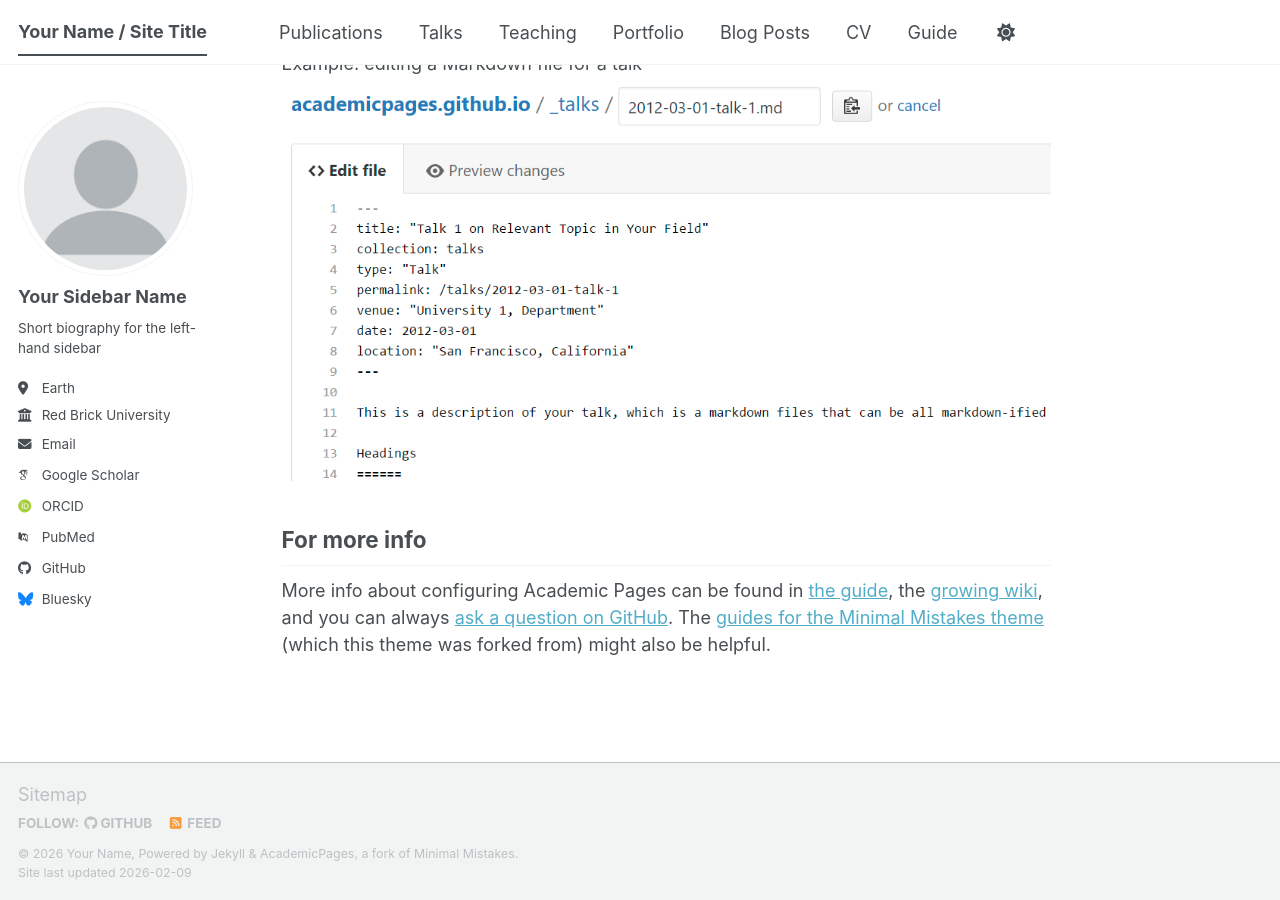
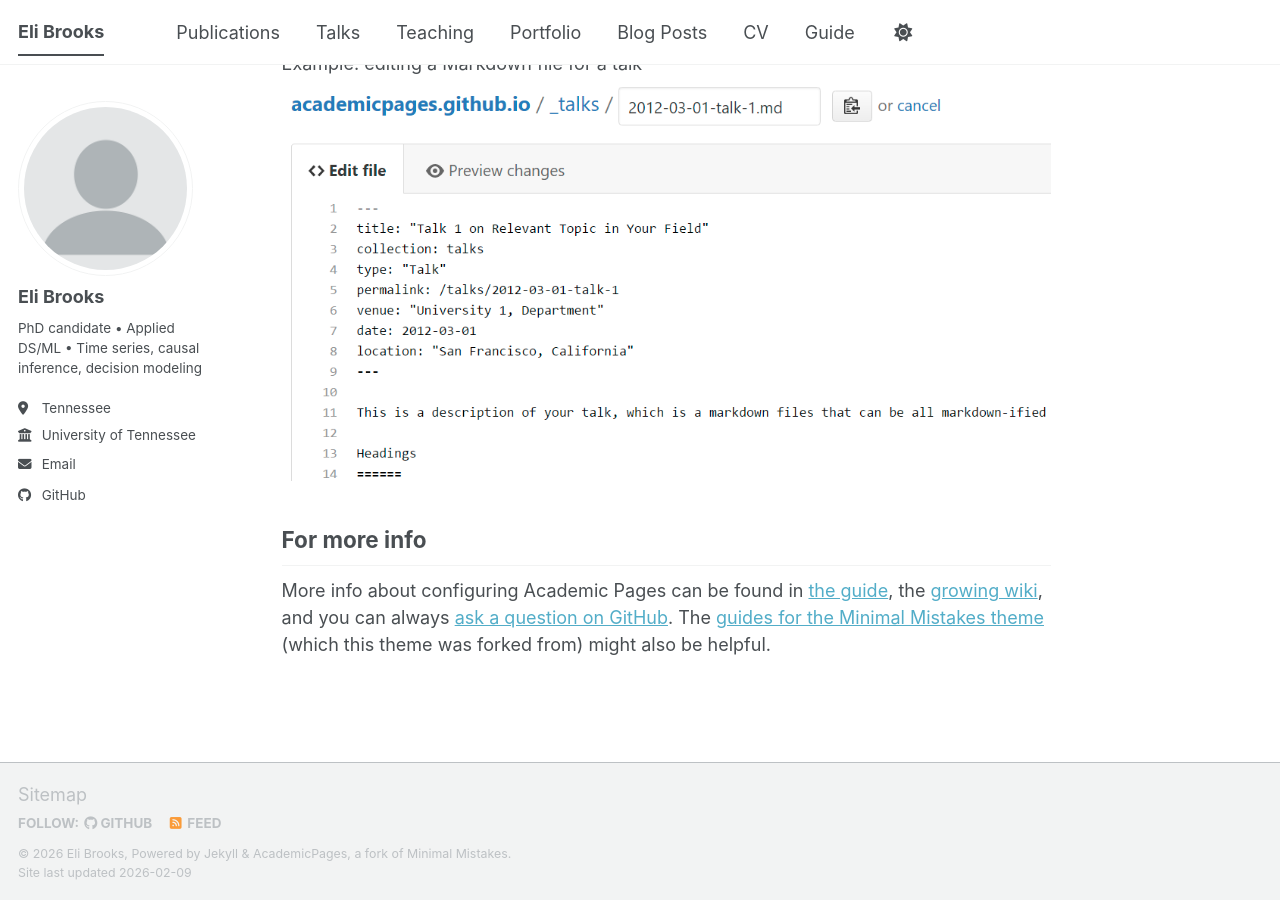
Before and after one commit to ebrook27/ebrook27.github.io, a Jekyll site: the page built from _pages/about.md, in a window 1280 px wide and 900 px high, scrolled down 2720 px. Built offline with Jekyll 4.4.1, drawn with Linux system fonts in a browser that asks for light colours; some web fonts are replaced; a script bundle is joined from its source files by our own code; library files that are not in the unit come from our copies.

Commit message:
Modify site configuration for personal details
Updated personal information and site settings.

```diff
--- a/_config.yml
+++ b/_config.yml
@@ -9,14 +9,14 @@
 # Basic Site Settings
 locale                   : "en-US"
 site_theme               : "default" # The available themes options are "default", "air", "sunrise", "mint", "dirt" and "contrast"
-title                    : "Your Name / Site Title"
+title                    : "Eli Brooks"
 title_separator          : "-"
-name                     : &name "Your Name"
-description              : &description "Your Name's academic portfolio"   # Update this with a general description of your site, this is the default if not overridden by a page
-url                      : https://academicpages.github.io # The base hostname & protocol for your site e.g. "https://[your GitHub username].github.io",
+name                     : &name "Eli Brooks"
+description              : &description "Applied Data Science & Machine Learning"   # Update this with a general description of your site, this is the default if not overridden by a page
+url                      : https://ebrook27.github.io # The base hostname & protocol for your site e.g. "https://[your GitHub username].github.io",
                                                            # or if you already have some other page hosted on Github then use "https://[your GitHub username].github.io/[Your Repo Name]"
 baseurl                  : "" # the subpath of your site, e.g. "/blog"
-repository               : "academicpages/academicpages.github.io"
+repository               : "ebrook27/ebrook27.github.io"
 
 # Site Author - The following control what appear as part of the author content on the side bar.
 #               If a field is blank the icon and link will not appear, otherwise it will be shown.
@@ -24,24 +24,24 @@ repository               : "academicpages/academicpages.github.io"
 author:
   # Biographic information
   avatar           : "profile.png"
-  name             : "Your Sidebar Name"
+  name             : "Eli Brooks"
   pronouns         : # example: "she/her"
-  bio              : "Short biography for the left-hand sidebar"
-  location         : "Earth"
-  employer         : "Red Brick University"
+  bio              : "PhD candidate • Applied DS/ML • Time series, causal inference, decision modeling"
+  location         : "Tennessee"
+  employer         : "University of Tennessee"
   uri              : # URL
-  email            : "none@example.org"
+  email            : "ebrook27@vols.utk.edu"
 
   # Academic websites
   academia         : # URL
   arxiv            : # URL - Update with the correct link to your profile
-  googlescholar    : "https://scholar.google.com/citations?user=PS_CX0AAAAAJ"
+  googlescholar    : # URL "https://scholar.google.com/citations?user=PS_CX0AAAAAJ"
   inspire-hep      : # URL
   impactstory      : # URL
-  orcid            : "https://orcid.org/yourorcidurl"
+  orcid            : # URL "https://orcid.org/yourorcidurl"
   semantic         : # URL
   ssrn             : # URL
-  pubmed           : "https://www.ncbi.nlm.nih.gov/pubmed/?term=john+snow"
+  pubmed           : # URL "https://www.ncbi.nlm.nih.gov/pubmed/?term=john+snow"
   researchgate     : # URL
   scopus           : # URL
   zotero           : # URL
@@ -51,13 +51,13 @@ author:
   bitbucket        : # Username - Update with your username on the site
   codepen          : # Username
   dribbble         : # Username
-  github           : "academicpages"
+  github           : "ebrook27"
   kaggle           : # Username
   stackoverflow    : # User number or user number and name (i.e., use "1" or "1/jeff-atwood")
 
   # Social media
   artstation       : # Username
-  bluesky          : "bsky.app" # Replace this with you Bluesky username
+  bluesky          : # "bsky.app" # Replace this with you Bluesky username
   facebook         : # Username
   flickr           : # Username
   foursquare       : # Username
@@ -95,8 +95,8 @@ publication_category:
 teaser                   :  # filename of teaser fallback teaser image placed in /images/ for social media previews
 breadcrumbs              : false # true, false (default)
 words_per_minute         : 160
-future                   : true
-read_more                : "disabled" # if enabled, adds "Read more" links to excerpts
+future                   : false #true
+read_more                : #"disabled" # if enabled, adds "Read more" links to excerpts
 talkmap_link             : false      #change to true to add link to talkmap on talks page
 comments:
   provider               : # false (default), "disqus", "discourse", "facebook", "google-plus", "staticman", "custom"
```
